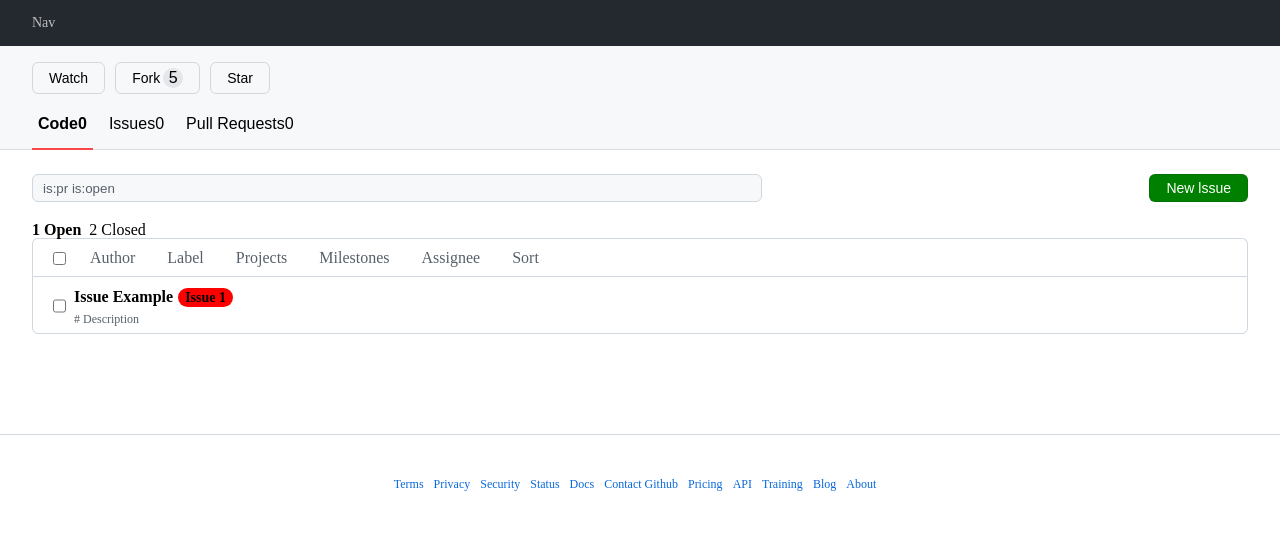
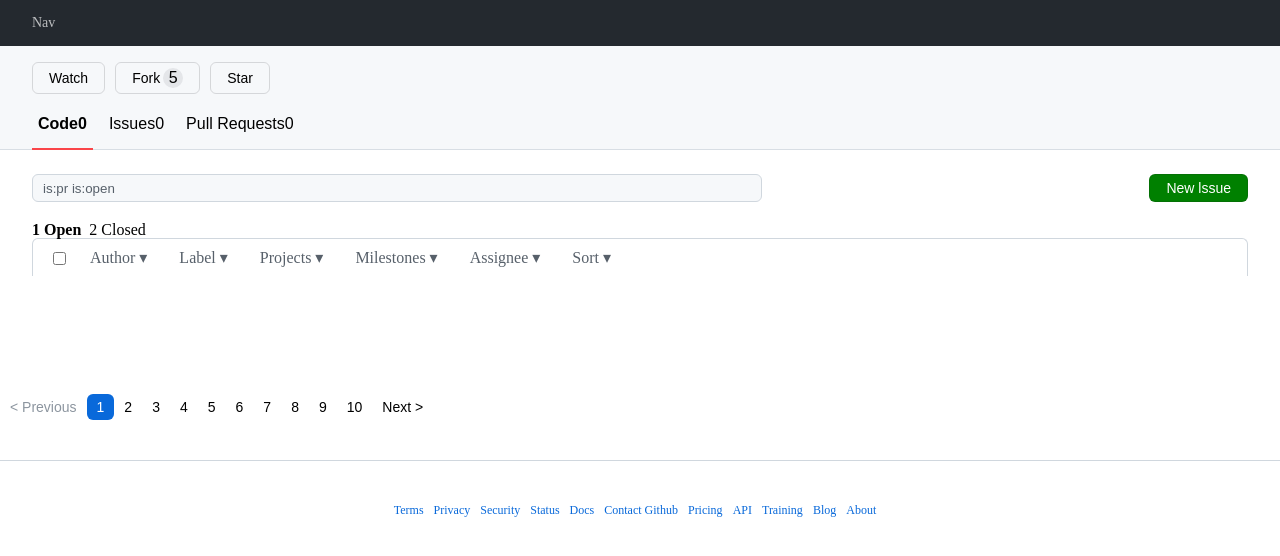
Before and after one commit to art11010/github-issue-react, a React (Create React App) app: page / in a window 1280 px wide. Shown: the top 556 px of the page. Built offline with nearby package versions, Linux system fonts and the light colour scheme.

Commit message:
pagenation 구현

```diff
--- a/src/components/ListContainer.js
+++ b/src/components/ListContainer.js
@@ -4,11 +4,17 @@ import ListItemLayout from './ListItemLayout';
 import ListItem from './ListItem';
 import Button from './Button';
 import cx from 'clsx';
+import Modal from './Modal';
+import Pagination from './Pagination';
 
 export default function ListContainer() {
   const [inputValue, setInputValue] = useState('is:pr is:open');
+  const [list, setList] = useState([] /* data */);
+  const [page, setPage] = useState(1);
 
+  // const MAX_PAGE = getData().totalCount
   return (
+    <>
       <div className={styles.listContainer}>
         <div className={styles.topSection}>
           <input
@@ -31,23 +37,70 @@ export default function ListContainer() {
         <OpenClosedFilters />
 
         <ListItemLayout className={styles.listFilter}>
-        <div className={styles.filterLists}>
-          <span>Author</span>
-          <span>Label</span>
-          <span>Projects</span>
-          <span>Milestones</span>
-          <span>Assignee</span>
-          <span>Sort</span>
-        </div>
+          <ListFilter
+            onChangeFilter={(filteredDate) => {
+              // 필터링 된 요소에 맞게 데이터 불러오기
+              // const data = getData();
+              // setList(data)
+            }}
+          />
         </ListItemLayout>
         <div className={styles.container}>
+          {list.map((listItem, index) => (
             <ListItem
+              key={index}
               badges={[
                 {
                   color: 'f00',
                   name: 'Issue 1',
                 },
               ]}
+            />
+          ))}
+        </div>
+      </div>
+      <Pagination
+        maxPage={10}
+        currentPage={page}
+        onClickPageButton={(number) => setPage(number)}
+      />
+    </>
+  );
+}
+
+function ListFilter({ onChangeFilter }) {
+  return (
+    <>
+      <div className={styles.filterLists}>
+        <ListFilterItem>Author</ListFilterItem>
+        <ListFilterItem>Label</ListFilterItem>
+        <ListFilterItem>Projects</ListFilterItem>
+        <ListFilterItem>Milestones</ListFilterItem>
+        <ListFilterItem>Assignee</ListFilterItem>
+        <ListFilterItem>Sort</ListFilterItem>
+      </div>
+    </>
+  );
+}
+
+function ListFilterItem({ onClick, children, onChangeFilter }) {
+  const [showModal, setShowModal] = useState(false);
+
+  return (
+    <div className={styles.filterItem}>
+      <span role="button" onClick={() => setShowModal(true)}>
+        {children} ▾
+      </span>
+      <div className={styles.modalContainer}>
+        <Modal
+          opened={showModal}
+          onClose={() => setShowModal(false)}
+          placeholder="여기다!"
+          searchDataList={['bug', 'Labels', 'milestone', 'author', 'hmmini']}
+          onClickCell={() => {
+            // 클린 된 정보를 통해 list 필터링
+            onChangeFilter();
+          }}
         />
       </div>
     </div>
--- a/src/components/ListContainer.module.css
+++ b/src/components/ListContainer.module.css
@@ -57,14 +57,14 @@
   align-items: center;
 }
 
-.filterLists > span {
+.filterLists > div > span {
   padding: 0 1.6rem;
   line-height: 2.1rem;
   cursor: pointer;
   color: #57606a;
 }
 
-.filterLists > span:hover {
+.filterLists > div > span:hover {
   color: #000000;
 }
 
--- /dev/null
+++ b/src/components/Modal.js
@@ -0,0 +1,47 @@
+import cx from 'clsx';
+import styles from './Modal.module.css';
+import { useEffect, useState } from 'react';
+
+export default function Modal({
+  opened,
+  title,
+  onClose,
+  placeholder,
+  searchDataList,
+  onClickCell,
+}) {
+  const [searchValue, setSearchValue] = useState('');
+  const [filteredData, setFilteredData] = useState(searchDataList);
+
+  useEffect(() => {
+    setFilteredData(
+      searchDataList.filter((item) => {
+        return item.includes(searchValue);
+      }),
+    );
+  }, [searchDataList, searchValue]);
+
+  return (
+    <div className={cx(styles.modal, { [styles.opened]: opened })}>
+      <div className={styles.header}>
+        <span>{title}</span>
+        <button onClick={onClose}>X</button>
+      </div>
+      <div className={styles.input}>
+        <input
+          type="text"
+          placeholder={placeholder}
+          value={searchValue}
+          onChange={(e) => setSearchValue(e.target.value)}
+        />
+      </div>
+      {filteredData.map((data) => {
+        return (
+          <div key={data} onClick={onClickCell} role="button">
+            {data}
+          </div>
+        );
+      })}
+    </div>
+  );
+}
--- /dev/null
+++ b/src/components/Modal.module.css
@@ -0,0 +1,63 @@
+.modal {
+  width: 30rem;
+  border-radius: 0.6rem;
+  border: 0.1rem solid #d0d7de;
+  box-shadow: 0 0.8rem 2.4rem rgba(140, 149, 159, 0.2);
+  position: absolute;
+  z-index: 99;
+  background: #fff;
+  display: none;
+}
+
+.opened {
+  display: block;
+}
+
+.header {
+  padding: 0.7rem 0.7rem 0.7rem 1.6rem;
+  border-bottom: 0.1rem solid #d0d7de;
+  display: flex;
+  align-items: center;
+}
+
+.header > span {
+  flex: 1;
+  font-weight: 800;
+  font-size: 1.2rem;
+}
+
+.header > button {
+  border: none;
+  background: transparent;
+}
+
+.input {
+  padding: 0.8rem;
+}
+
+.input > input {
+  box-shadow: none;
+  border: 0.1rem solid #d0d7de;
+  border-radius: 0.6rem;
+  width: 100%;
+  padding: 0.5rem 1.2rem;
+  line-height: 2rem;
+}
+
+.item {
+  padding: 0.7rem 1.6rem;
+  border-bottom: 0.1rem solid #d0d7de;
+  line-height: 1.25;
+  font-size: 1.2rem;
+  font-weight: 800;
+  cursor: pointer;
+}
+
+.item:last-child {
+  border-bottom: none;
+}
+
+.list {
+  overflow: auto;
+  max-height: 40rem;
+}
--- /dev/null
+++ b/src/components/Pagination.js
@@ -0,0 +1,49 @@
+import cx from 'clsx';
+import styles from './Pagination.module.css';
+
+export default function Pagination({
+  currentPage,
+  maxPage,
+  onClickPageButton,
+}) {
+  return (
+    <div>
+      <button
+        className={cx(styles.button, styles.blueButton, {
+          [styles.disabled]: currentPage === 1,
+        })}
+        disabled={currentPage === 1}
+      >
+        {'< Previous'}
+      </button>
+      {new Array(maxPage).fill(null).map((_, i) => (
+        <PageButton
+          key={i}
+          number={i + 1}
+          onClick={onClickPageButton}
+          selected={i + 1 === currentPage}
+        />
+      ))}
+      <button
+        className={cx(styles.button, styles.blueButton, {
+          [styles.disabled]: currentPage === maxPage,
+        })}
+        disabled={currentPage === maxPage}
+      >
+        {'Next >'}
+      </button>
+    </div>
+  );
+}
+
+function PageButton({ number, onClick, selected }) {
+  return (
+    <button
+      type="button"
+      className={cx(styles.button, { [styles.selected]: selected })}
+      onClick={() => onClick(number)}
+    >
+      {number}
+    </button>
+  );
+}
--- /dev/null
+++ b/src/components/Pagination.module.css
@@ -0,0 +1,29 @@
+.button {
+  border: none;
+  box-shadow: none;
+  background: none;
+  font-size: 1.4rem;
+  padding: 0.5rem 1rem;
+  border-radius: 0.6rem;
+}
+
+.button:hover {
+  border: 0.1rem solid #d0d7de;
+}
+
+.quickButton {
+  color: #0969da;
+}
+
+.quickButton:hover {
+  border: 0.1rem solid #d0d7de;
+}
+
+.disabled {
+  color: #8c959f;
+}
+
+.selected {
+  background: #0969da;
+  color: #ffffff;
+}
```
Lines whose indentation alone changed are shown as unchanged.
